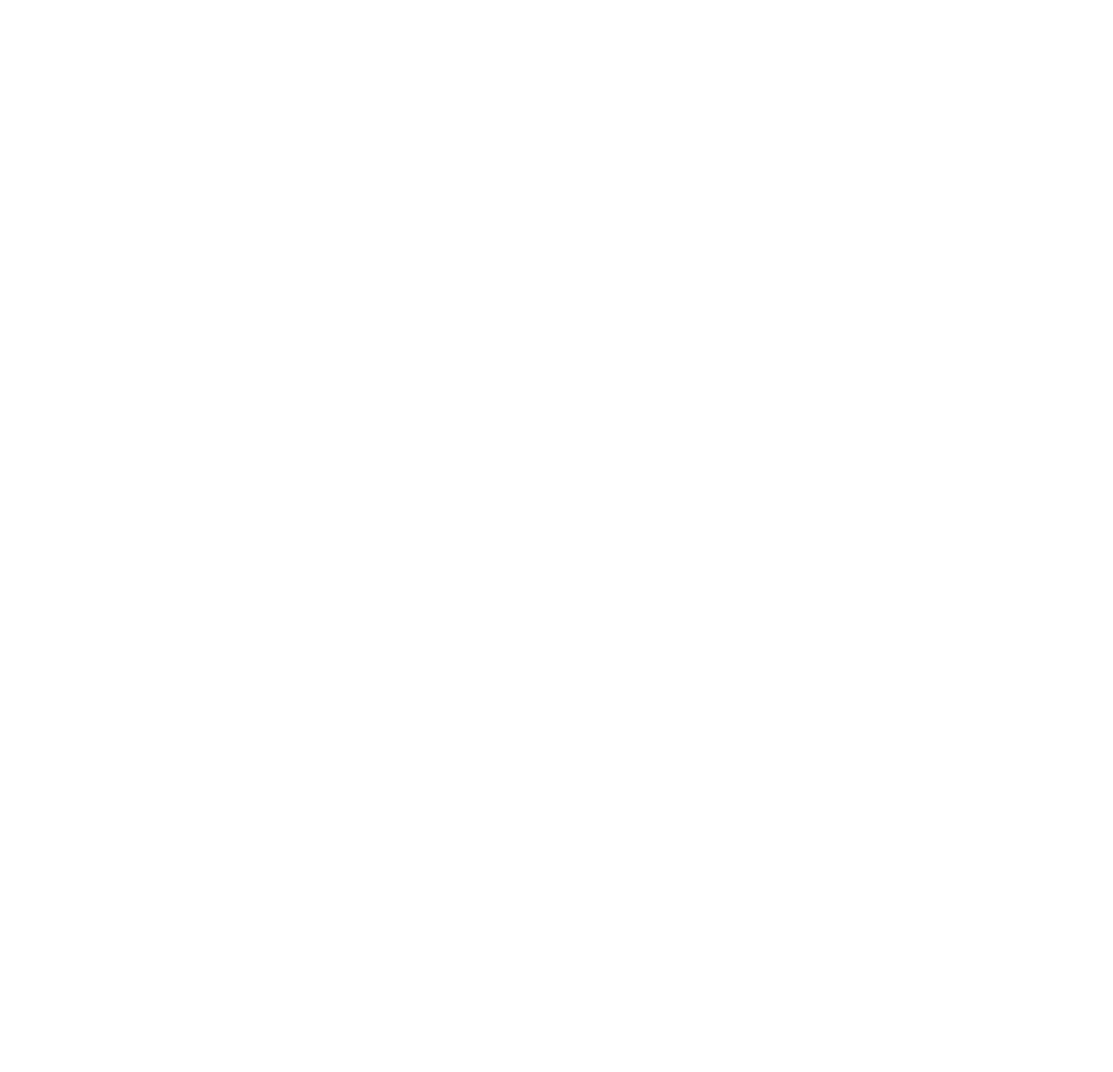
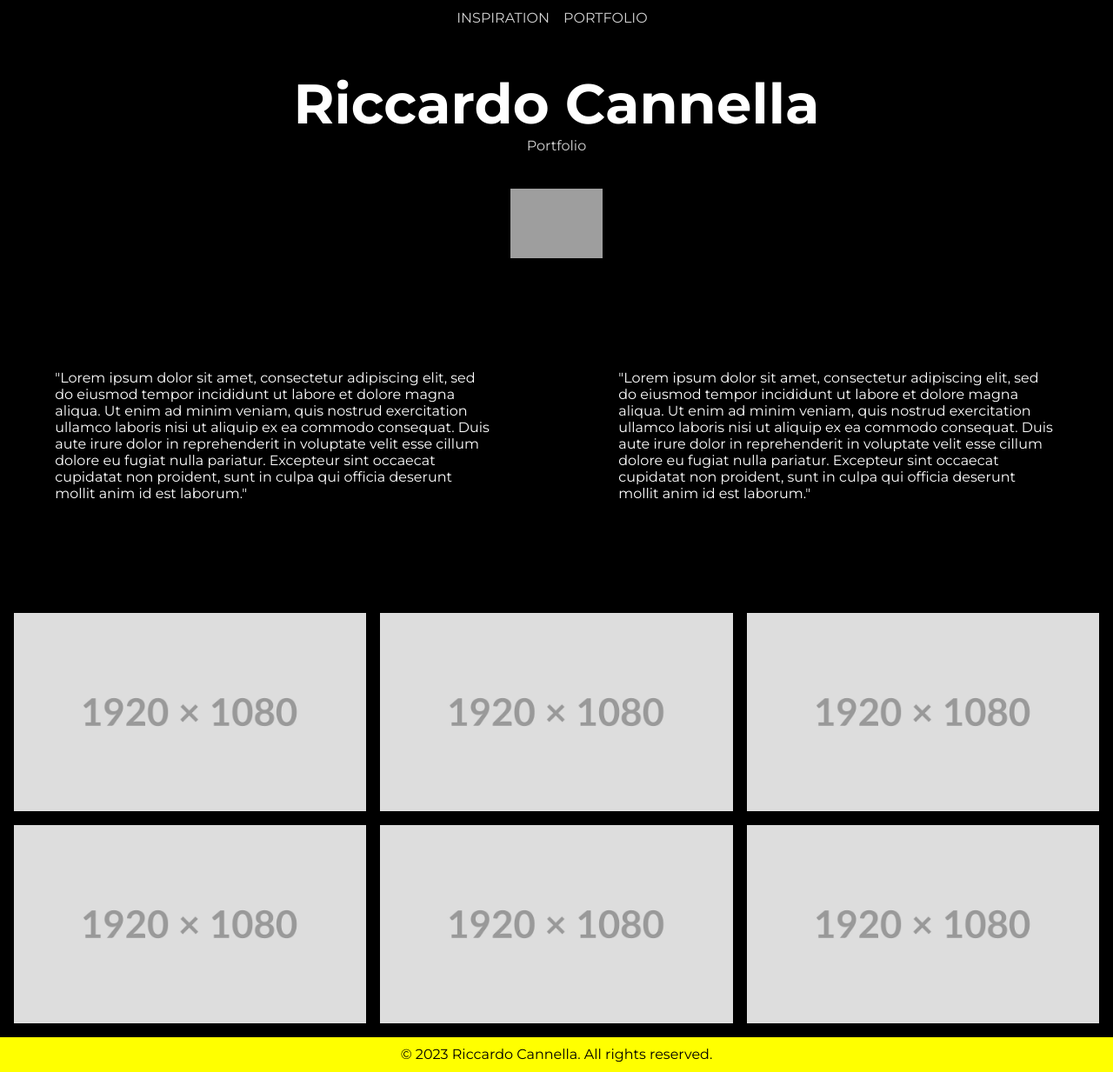
Before and after one commit to CinnamonBrand/cinnamonbrand.github.io, a plain HTML site: page portfolio.html in a window 1280 px wide. Shown: the whole page at 87% size. Before the commit the page ends 800 px from the top, so only its background shows below. Drawn offline with Linux system fonts and the light colour scheme; grey boxes are pictures that could not be loaded.

Commit message:
added portfolio page with grid

```diff
--- a/portfolio.html
+++ b/portfolio.html
@@ -0,0 +1,55 @@
+<!DOCTYPE html>
+<html lang="en">
+<head>
+    <meta charset="UTF-8">
+    <meta http-equiv="X-UA-Compatible" content="IE=edge">
+    <meta name="viewport" content="width=device-width, initial-scale=1.0">
+        <link rel="preconnect" href="https://fonts.googleapis.com">
+        <link rel="preconnect" href="https://fonts.gstatic.com" crossorigin>
+        <link href="https://fonts.googleapis.com/css2?family=Montserrat:wght@100;200;300;400;500;600;700;800;900&display=swap" rel="stylesheet">
+
+        <link rel="stylesheet" href="style.css">
+        <link rel="shortcut icon" href="assets/icons/favicon.png" type="image/x-icon">
+    <title>Cinnamon Brand</title>
+</head>
+<body>
+    <header>
+        <nav class="navbar">
+            <a href="index.html">Inspiration</a>
+            <a href="portfolio.html">Portfolio</a>
+        </nav>
+    </header>
+    <main>
+        <section class="inspire">
+            <h1>Riccardo Cannella</h1>
+            <h3>Portfolio</h3>
+        </section>
+        <section>
+            <div class="portfolio-img-container">
+                <img src="assets/img/memoji.png" alt="">
+            </div>
+        </section>
+        <section>
+            <div class="portfolio-text-container">
+                <p>"Lorem ipsum dolor sit amet, consectetur adipiscing elit, sed do eiusmod tempor incididunt ut labore et dolore magna aliqua. Ut enim ad minim veniam, quis nostrud exercitation ullamco laboris nisi ut aliquip ex ea commodo consequat. Duis aute irure dolor in reprehenderit in voluptate velit esse cillum dolore eu fugiat nulla pariatur. Excepteur sint occaecat cupidatat non proident, sunt in culpa qui officia deserunt mollit anim id est laborum."</p>
+                <p>"Lorem ipsum dolor sit amet, consectetur adipiscing elit, sed do eiusmod tempor incididunt ut labore et dolore magna aliqua. Ut enim ad minim veniam, quis nostrud exercitation ullamco laboris nisi ut aliquip ex ea commodo consequat. Duis aute irure dolor in reprehenderit in voluptate velit esse cillum dolore eu fugiat nulla pariatur. Excepteur sint occaecat cupidatat non proident, sunt in culpa qui officia deserunt mollit anim id est laborum."</p>
+            </div>
+        </section>
+        <section>
+            <div class="portfolio-image-container">
+                <img src="assets/img/portfolio/1.webp" alt="">
+                <img src="assets/img/portfolio/2.webp" alt="">
+                <img src="assets/img/portfolio/3.webp" alt="">
+                <img src="assets/img/portfolio/4.webp" alt="">
+                <img src="assets/img/portfolio/5.webp" alt="">
+                <img src="assets/img/portfolio/6.webp" alt="">
+            </div>
+        </section>
+    </main>
+    <footer>
+        <div class="footer-container">
+            <p>© 2023 Riccardo Cannella. All rights reserved.</p>
+        </div>
+    </footer>
+</body>
+</html>
--- a/style.css
+++ b/style.css
@@ -133,3 +133,54 @@ main {
         font-size: .8rem;
     }
 }
+
+.portfolio-img-container {
+    display: flex;
+    justify-content: center;
+    align-content: center;
+    align-items: center;
+}
+
+.portfolio-img-container img {
+    height: 10vh;
+}
+
+.portfolio-text-container {
+    padding: 10% 0 10% 0;
+    column-count: 2;
+    text-align: left;
+}
+
+.portfolio-text-container p {
+    padding: 0 10% 0 10%;
+}
+
+@media only screen and (max-width: 600px) {
+    .portfolio-text-container {
+        column-count: 1;
+    }
+}
+
+.portfolio-image-container {
+    column-count: 3;
+    grid-gap: 1rem;
+    margin: 0 1rem;
+}
+
+.portfolio-image-container img {
+    width: 100%;
+    vertical-align: bottom;
+    margin-bottom: 1rem;
+}
+
+@media only screen and (max-width: 1200px) {
+    .portfolio-image-container {
+        column-count: 2;
+    }
+}
+
+@media only screen and (max-width: 600px) {
+    .portfolio-image-container {
+        column-count: 1;
+    }
+}
```
Also changed, not shown: assets/img/portfolio/1.webp (added), assets/img/portfolio/2.webp (added), assets/img/portfolio/3.webp (added), assets/img/portfolio/4.webp (added), assets/img/portfolio/5.webp (added), assets/img/portfolio/6.webp (added), index.html (line endings or trailing spaces), 1 other file.
